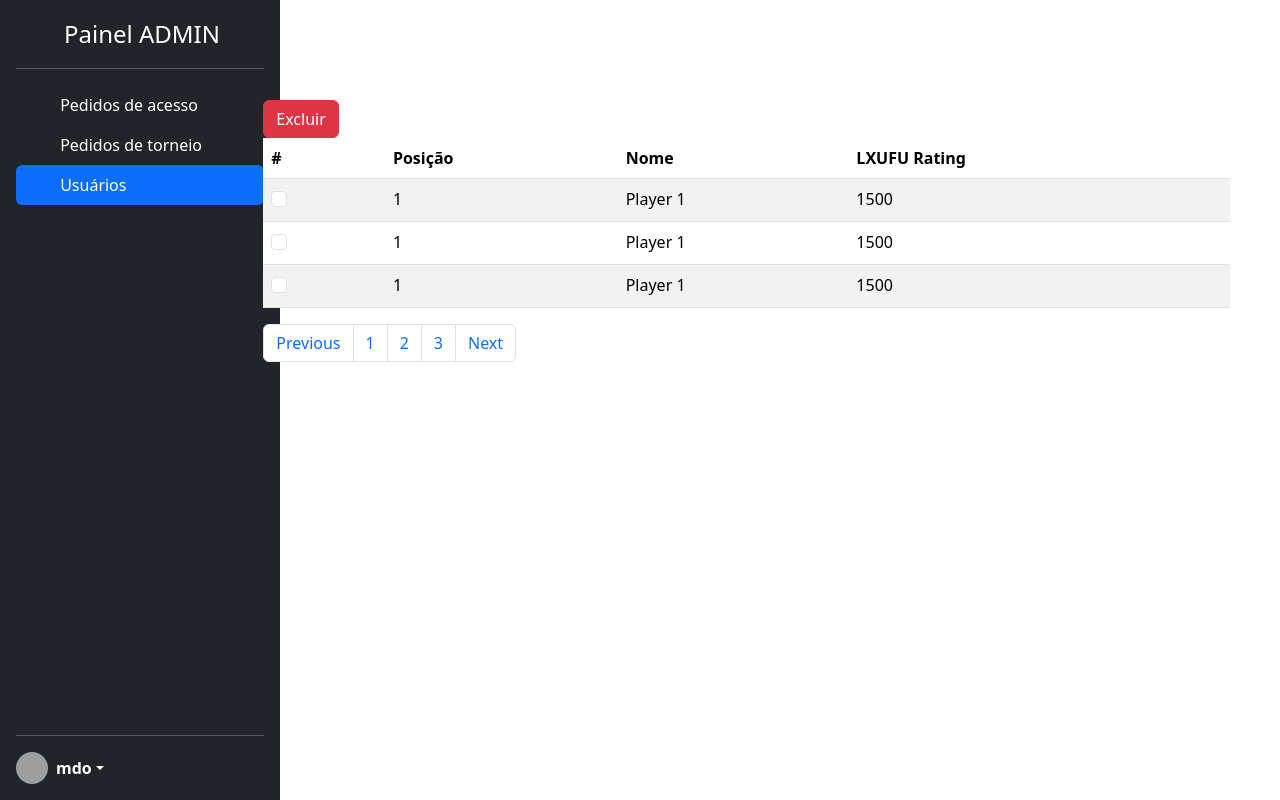
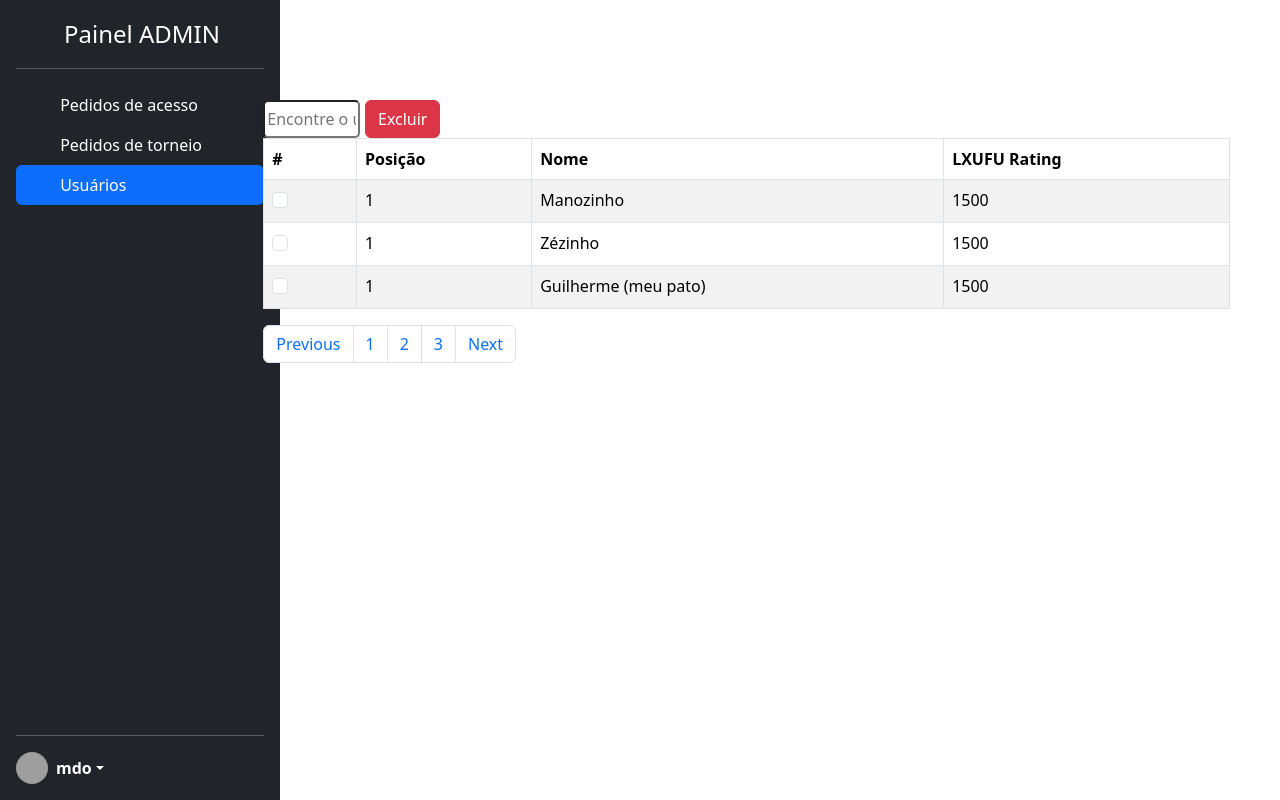
Before and after one commit to CalebePrates/trabalho-final-ppi, a PHP site: page /admin-users.html in a window 1280 px wide. Run offline with PHP 8.4, Linux system fonts and the light colour scheme; grey boxes are pictures that could not be loaded.

Commit message:
colocando busca nos usuários

```diff
--- a/admin-panel.html
+++ b/admin-panel.html
@@ -57,7 +57,7 @@
             <button type="button" class="btn btn-primary">Permitir</button>
             <button type="button" class="btn btn-danger">Negar</button>
             <div>
-                <table class="table table-striped">
+                <table class="table table-striped table-hover">
                   <thead>
                     <tr>
                       <th scope="col">#</th>
--- a/admin-tournament-panel.html
+++ b/admin-tournament-panel.html
@@ -58,7 +58,7 @@
             <button type="button" class="btn btn-primary">Permitir</button>
             <button type="button" class="btn btn-danger">Negar</button>
             <div>
-                <table class="table table-striped">
+                <table class="table table-striped table-hover">
                   <thead>
                     <tr>
                       <th scope="col">#</th>
--- a/admin-users.html
+++ b/admin-users.html
@@ -54,9 +54,13 @@
     </header>
     <main class="col-xl-10" id="main-admin">
         <section class="col-sm-12" id="table-listing">
-            <button type="button" class="btn btn-danger">Excluir</button>
+            <div class="d-flex box-pesquisa">
+              <input type="text" id="myInput" onkeyup="searchElement()" placeholder="Encontre o usuário..." title="Type in a name">
+              <button type="button" class="btn btn-danger">Excluir</button>
+            </div>
+
             <div>
-                <table class="table table-striped">
+                <table id="myTable" class="table table-striped table-hover table-bordered ">
                     <thead>
                       <tr>
                         <th scope="col">#</th>
@@ -73,7 +77,7 @@
                             </div>
                         </th>
                         <td >1</td>
-                        <td>Player 1</td>
+                        <td>Manozinho</td>
                         <td>1500</td>
                       </tr>
                       <tr>
@@ -83,7 +87,7 @@
                             </div>
                         </th>
                         <td >1</td>
-                        <td>Player 1</td>
+                        <td>Zézinho</td>
                         <td>1500</td>
                       </tr>
                       <tr>
@@ -93,7 +97,7 @@
                             </div>
                         </th>
                         <td >1</td>
-                        <td>Player 1</td>
+                        <td>Guilherme (meu pato)</td>
                         <td>1500</td>
                       </tr>
                     </tbody>
@@ -112,6 +116,7 @@
             </div>
         </section>
     </main>
+    <script src="js/table-search.js" defer></script>
     <script src="https://cdn.jsdelivr.net/npm/bootstrap@5.3.2/dist/js/bootstrap.bundle.min.js" integrity="sha384-C6RzsynM9kWDrMNeT87bh95OGNyZPhcTNXj1NW7RuBCsyN/o0jlpcV8Qyq46cDfL" crossorigin="anonymous"></script>
   </body>
 </html>
--- a/css/admin-panel.css
+++ b/css/admin-panel.css
@@ -11,3 +11,9 @@ body {
     margin-top: 50px;
     padding: 50px;
 }
+
+#myInput{
+    width: 10%;
+    margin-right: 5px;
+    border-radius: 5px;
+}
--- /dev/null
+++ b/js/table-search.js
@@ -0,0 +1,19 @@
+
+function searchElement() {
+    var input, filter, table, tr, td, i, txtValue;
+    input = document.getElementById("myInput");
+    filter = input.value.toUpperCase();
+    table = document.getElementById("myTable");
+    tr = table.getElementsByTagName("tr");
+    for (i = 0; i < tr.length; i++) {
+      td = tr[i].getElementsByTagName("td")[1];
+      if (td) {
+        txtValue = td.textContent || td.innerText;
+        if (txtValue.toUpperCase().indexOf(filter) > -1) {
+          tr[i].style.display = "";
+        } else {
+          tr[i].style.display = "none";
+        }
+      }
+    }
+}
```
